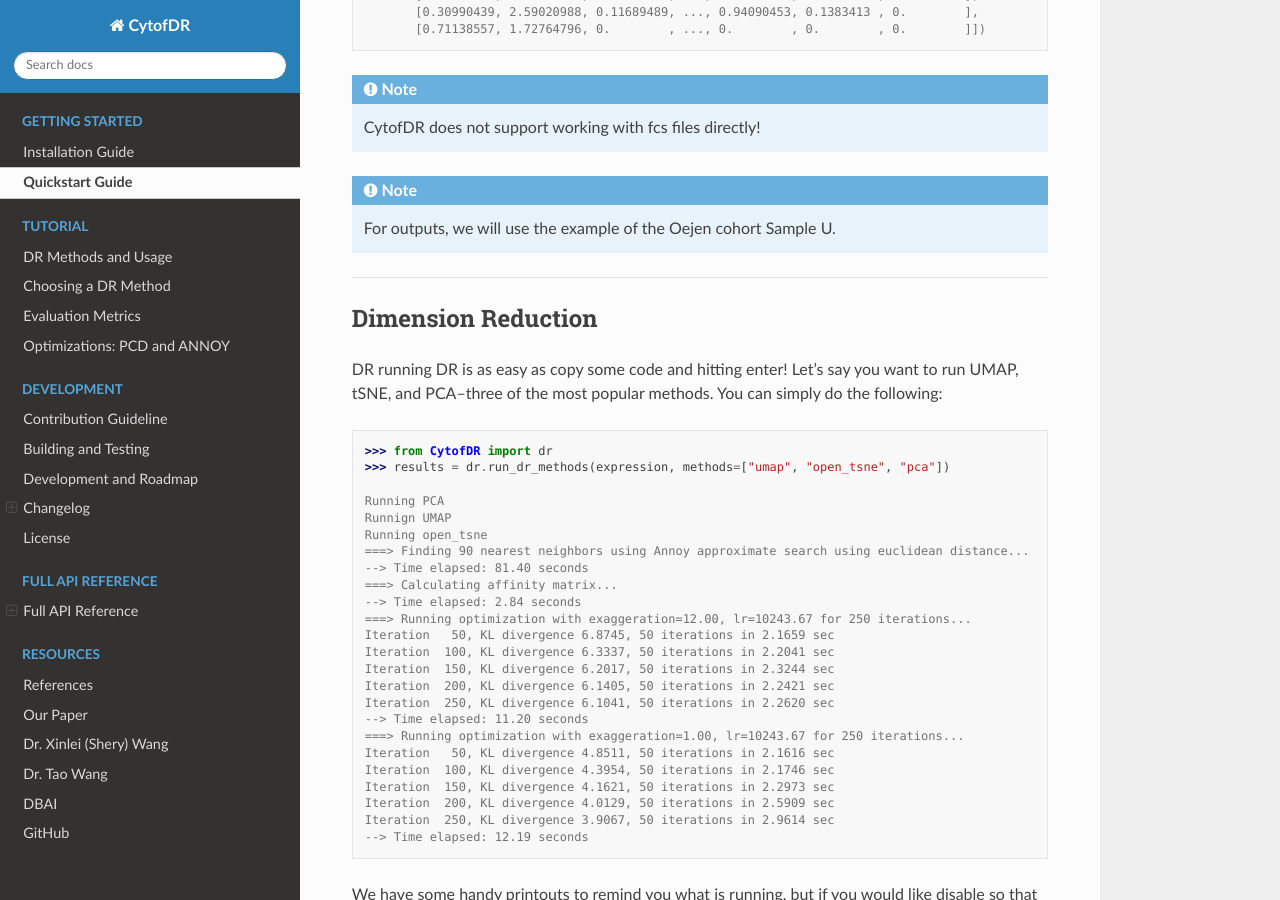
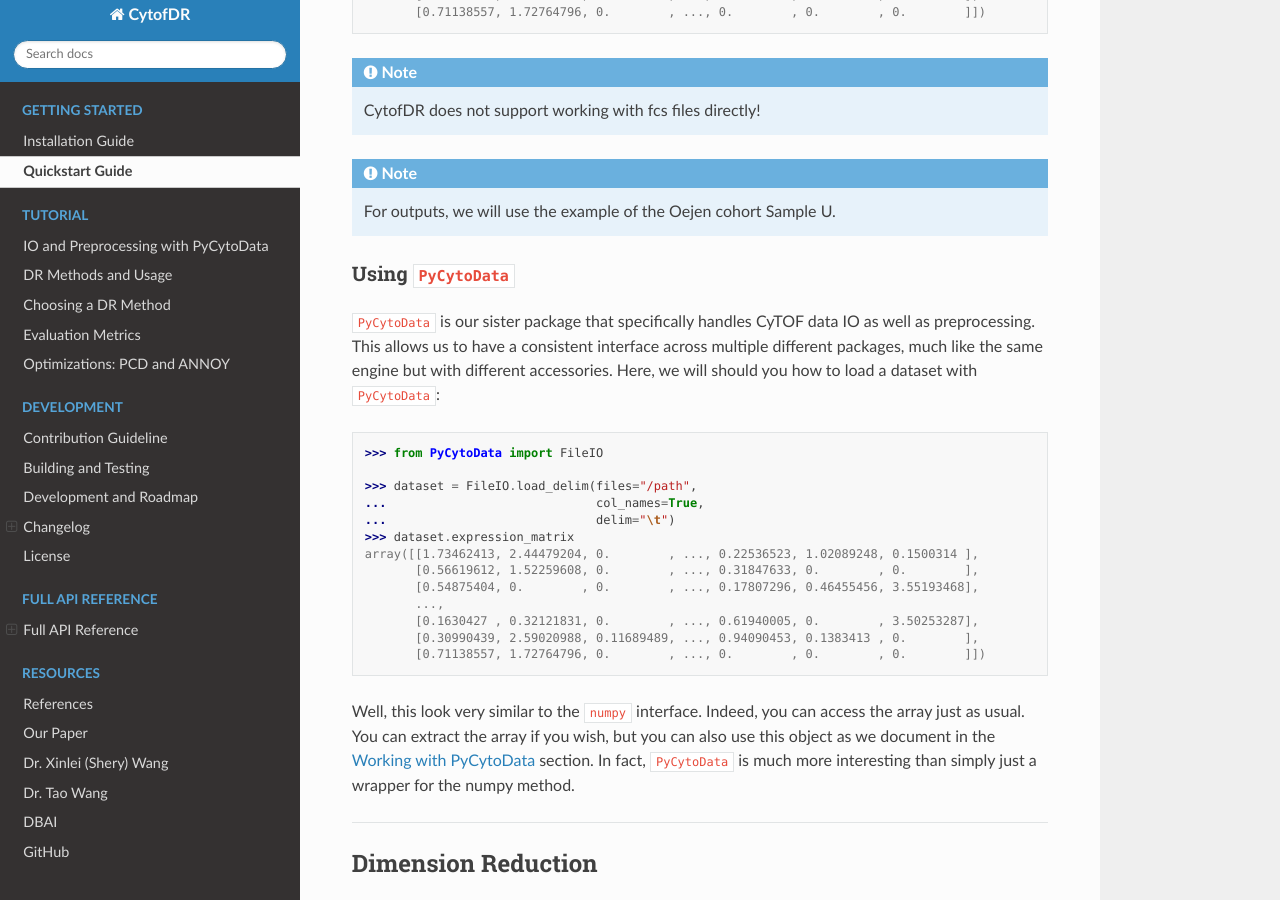
Before and after one commit to kevin931/CytofDR, a Sphinx documentation site: the page built from docs/source/quickstart.rst, in a window 1280 px wide and 900 px high, scrolled down 838 px. Built offline with Sphinx 7.4.7 and the Read the Docs theme 2.0.0, drawn with Linux system fonts in a browser that asks for light colours.

Commit message:
Add documentation for preprocessing and IO

```diff
--- a/docs/source/index.rst
+++ b/docs/source/index.rst
@@ -32,6 +32,7 @@ Why wait? Try this example below and start your DR journey:
    :maxdepth: 1
    :caption: Tutorial
 
+   tutorial/preprocessing
    tutorial/methods
    tutorial/method_choice
    tutorial/metrics
--- a/docs/source/quickstart.rst
+++ b/docs/source/quickstart.rst
@@ -32,7 +32,6 @@ Voila, you have an expression matrix in an array! You can view the array by simp
 .. code-block:: python
 
     >>> expression
-
     array([[1.73462413, 2.44479204, 0.        , ..., 0.22536523, 1.02089248, 0.1500314 ],
            [0.56619612, 1.52259608, 0.        , ..., 0.31847633, 0.        , 0.        ],
            [0.54875404, 0.        , 0.        , ..., 0.17807296, 0.46455456, 3.55193468],
@@ -43,6 +42,38 @@ Voila, you have an expression matrix in an array! You can view the array by simp
 
 .. note:: CytofDR does not support working with fcs files directly!
 .. note:: For outputs, we will use the example of the Oejen cohort Sample U.
+
+
+Using ``PyCytoData``
+----------------------------
+
+``PyCytoData`` is our sister package that specifically handles CyTOF data IO as well as preprocessing.
+This allows us to have a consistent interface across multiple different packages, much like the
+same engine but with different accessories. Here, we will should you how to load a dataset
+with ``PyCytoData``:
+
+.. code-block:: python
+
+    >>> from PyCytoData import FileIO
+
+    >>> dataset = FileIO.load_delim(files="/path",
+    ...                             col_names=True,
+    ...                             delim="\t")
+    >>> dataset.expression_matrix
+    array([[1.73462413, 2.44479204, 0.        , ..., 0.22536523, 1.02089248, 0.1500314 ],
+           [0.56619612, 1.52259608, 0.        , ..., 0.31847633, 0.        , 0.        ],
+           [0.54875404, 0.        , 0.        , ..., 0.17807296, 0.46455456, 3.55193468],
+           ...,
+           [0.1630427 , 0.32121831, 0.        , ..., 0.61940005, 0.        , 3.50253287],
+           [0.30990439, 2.59020988, 0.11689489, ..., 0.94090453, 0.1383413 , 0.        ],
+           [0.71138557, 1.72764796, 0.        , ..., 0.        , 0.        , 0.        ]])
+
+
+Well, this look very similar to the ``numpy`` interface. Indeed, you can access the array
+just as usual. You can extract the array if you wish, but you can also use this object as
+we document in the `Working with PyCytoData <https://cytofdr.readthedocs.io/en/latest/tutorial/preprocessing.html>`_
+section. In fact, ``PyCytoData`` is much more interesting than simply just a wrapper for the numpy method.
+
 
 ----------------------
 
```
Also changed, not shown: docs/source/tutorial/preprocessing.rst (added, +209 -0 lines).
